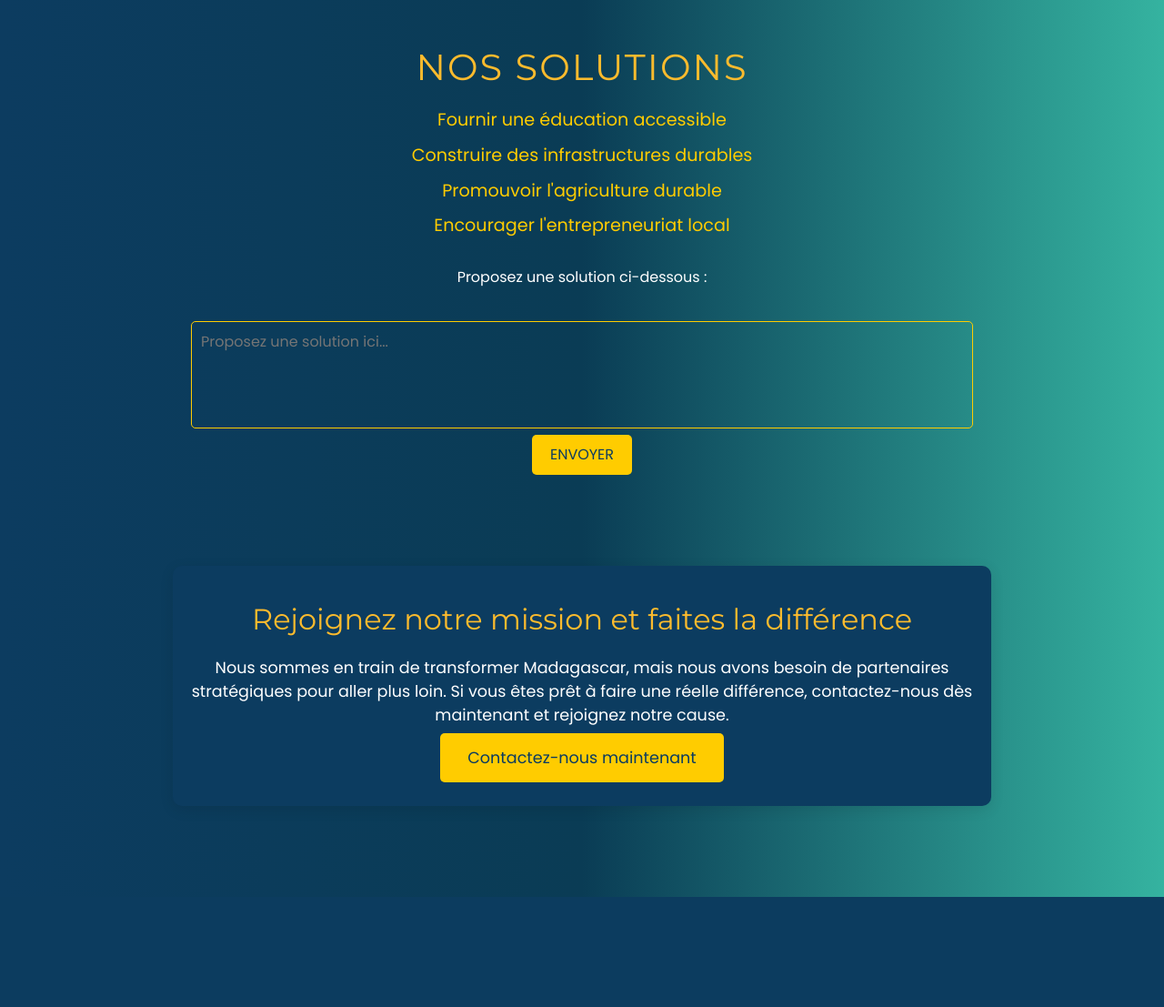
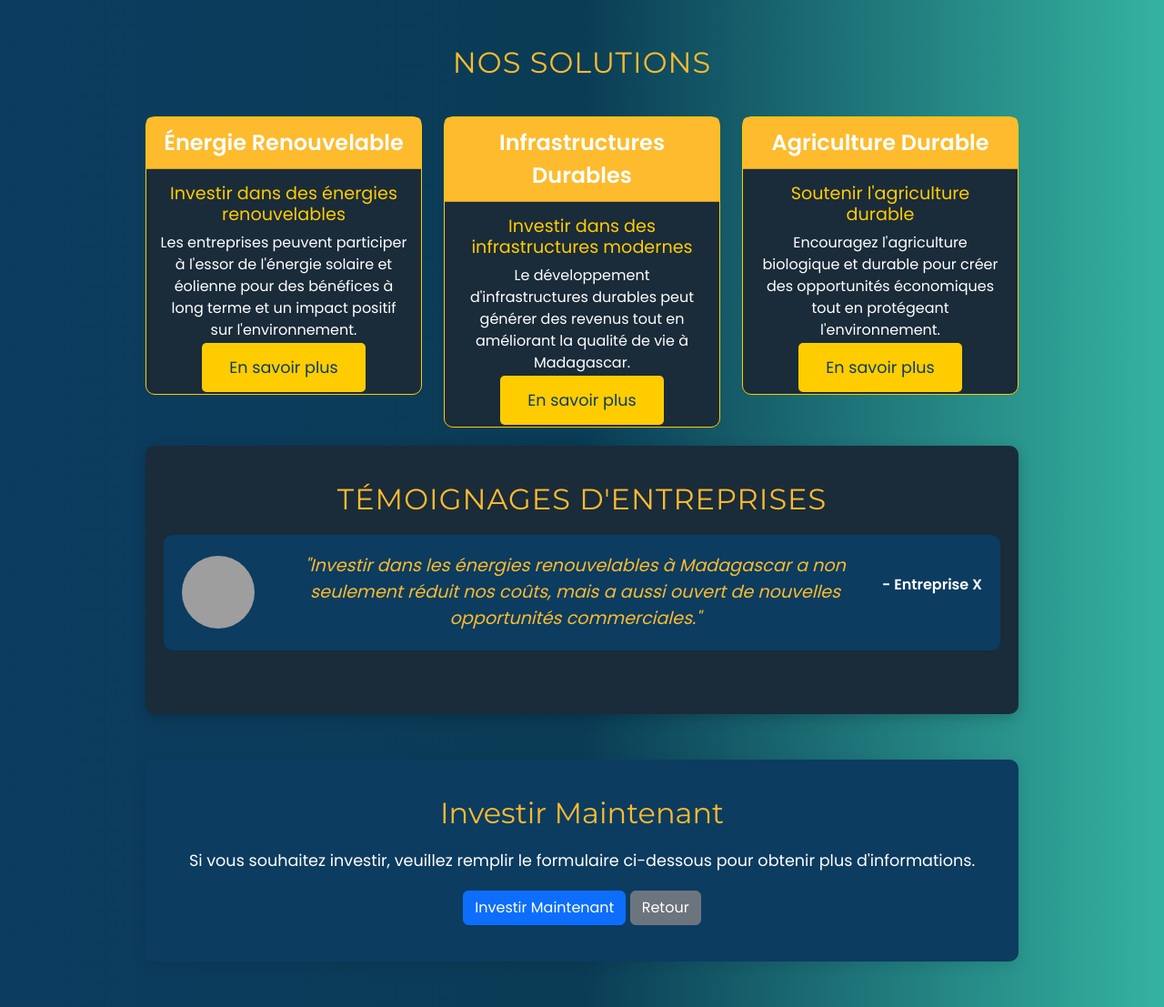
Before and after one commit to Yandie0413/HACKHA, a PHP site: page /solution.php in a window 1280 px wide. Shown: the whole page at 91% size. Before the commit the page ends 986 px from the top, so only its background shows below. Run offline with PHP 8.4, Linux system fonts and the light colour scheme; grey boxes are pictures that could not be loaded.

Commit message:
correction

```diff
--- a/create.php
+++ b/create.php
@@ -61,9 +61,6 @@
                         <a class="nav-link" href="home.php">Home</a>
                     </li>
                     <li class="nav-item">
-                        <a class="nav-link" href="problem.php">Problème</a>
-                    </li>
-                    <li class="nav-item">
                         <a class="nav-link" href="solution.php">Solution</a>
                     </li>
                     <li class="nav-item">
--- a/solution.php
+++ b/solution.php
@@ -4,9 +4,7 @@
     <meta charset="UTF-8">
     <meta name="viewport" content="width=device-width, initial-scale=1.0">
     <title>Solutions - Madagascar Pauvreté</title>
-    <!-- Liens vers les polices modernes -->
     <link href="https://fonts.googleapis.com/css2?family=Montserrat:wght@400;600&family=Poppins:wght@400;600&display=swap" rel="stylesheet">
-    <!-- Lien vers Bootstrap 5 CSS -->
     <link rel="stylesheet" href="https://cdn.jsdelivr.net/npm/bootstrap@5.3.0-alpha1/dist/css/bootstrap.min.css">
     <style>
         body {
@@ -19,80 +17,43 @@
 
         .container {
             padding: 50px 20px;
-            max-width: 900px;
+            max-width: 1000px;
             margin: 0 auto;
             text-align: center;
             animation: fadeIn 1.5s ease-out;
         }
 
         h2 {
-            font-size: 2.5rem;
+            font-size: 2rem;
             margin-bottom: 20px;
             color: #fdbb2d;
             text-transform: uppercase;
-            letter-spacing: 2px;
+            letter-spacing: 1px;
             font-family: 'Montserrat', sans-serif;
-            animation: fadeIn 1.5s ease-out;
         }
 
-        ul {
-            list-style: none;
-            padding-left: 0;
-            margin-bottom: 30px;
-            animation: fadeIn 2s ease-out;
+        .card {
+            margin: 20px 0;
+            background-color: #1a2b3a;
+            border: 1px solid #ffcc00;
+            border-radius: 10px;
+            color: #fff;
         }
 
-        li {
-            margin: 10px 0;
+        .card-header {
+            background-color: #fdbb2d;
+            font-size: 1.5rem;
+            font-weight: 600;
+            padding: 10px;
+        }
+
+        .card-body {
+            padding: 15px;
+        }
+
+        .card-title {
             font-size: 1.2rem;
             color: #ffcc00;
-            animation: fadeIn 2s ease-out;
-        }
-
-        li:hover {
-            color: #fdbb2d;
-            cursor: pointer;
-            transform: translateY(-5px);
-            transition: transform 0.3s, color 0.3s ease;
-        }
-
-        textarea {
-            margin-top: 20px;
-            padding: 10px;
-            width: 100%;
-            font-size: 1rem;
-            border: 1px solid #ffcc00;
-            background-color: transparent;
-            color: #fff;
-            border-radius: 5px;
-            resize: none;
-            transition: border 0.3s ease;
-        }
-
-        textarea:focus {
-            border: 1px solid #fdbb2d;
-            outline: none;
-        }
-
-        .cta-section {
-            background-color: #0c3c60;
-            padding: 40px 20px;
-            margin-top: 50px;
-            border-radius: 10px;
-            box-shadow: 0 4px 15px rgba(0, 0, 0, 0.1);
-        }
-
-        .cta-section h3 {
-            font-size: 2rem;
-            color: #fdbb2d;
-            font-family: 'Montserrat', sans-serif;
-            margin-bottom: 20px;
-        }
-
-        .cta-section p {
-            font-size: 1.1rem;
-            margin-bottom: 20px;
-            color: #fff;
         }
 
         .cta-btn {
@@ -116,79 +77,166 @@
             transform: translateY(1px);
         }
 
-        .submit-btn {
-            padding: 10px 20px;
-            background-color: #ffcc00;
-            color: #0c3c60;
-            border: none;
-            border-radius: 5px;
-            cursor: pointer;
-            text-transform: uppercase;
-        }
-
-        .submit-btn:hover {
-            background-color: #fdbb2d;
-            transform: scale(1.05);
-        }
-
-        .message-confirmation {
-            font-size: 1.5rem;
-            color: #fdbb2d;
-            margin-top: 20px;
-            display: none;
-        }
-
         @keyframes fadeIn {
             from { opacity: 0; transform: translateY(20px); }
             to { opacity: 1; transform: translateY(0); }
         }
+
+        /* Section témoignages améliorée */
+        .testimonials {
+            background-color: #1a2b3a;
+            padding: 40px 20px;
+            border-radius: 10px;
+            box-shadow: 0 4px 15px rgba(0, 0, 0, 0.2);
+        }
+
+        .testimonial-item {
+            display: flex;
+            flex-direction: row;
+            align-items: center;
+            justify-content: space-between;
+            margin-bottom: 30px;
+            background-color: #0c3c60;
+            padding: 20px;
+            border-radius: 10px;
+        }
+
+        .testimonial-item img {
+            border-radius: 50%;
+            width: 80px;
+            height: 80px;
+            object-fit: cover;
+        }
+
+        .testimonial-text {
+            font-style: italic;
+            font-size: 1.2rem;
+            color: #fdbb2d;
+            flex: 1;
+            margin-left: 15px;
+        }
+
+        .testimonial-author {
+            font-weight: bold;
+            color: #fff;
+        }
+
+        .testimonial-carousel .carousel-item img {
+            max-height: 120px;
+            object-fit: cover;
+            border-radius: 50%;
+            margin: 0 auto;
+        }
+
+        .investment-options {
+            background-color: #0c3c60;
+            padding: 40px 20px;
+            margin-top: 50px;
+            border-radius: 10px;
+            box-shadow: 0 4px 15px rgba(0, 0, 0, 0.1);
+        }
+
+        .investment-options h3 {
+            font-size: 2rem;
+            color: #fdbb2d;
+            font-family: 'Montserrat', sans-serif;
+            margin-bottom: 20px;
+        }
+
+        .investment-options p {
+            font-size: 1.1rem;
+            margin-bottom: 20px;
+            color: #fff;
+        }
+
+        .social-icons a {
+            margin: 0 10px;
+            font-size: 2rem;
+            color: #fff;
+            transition: color 0.3s ease;
+        }
+
+        .social-icons a:hover {
+            color: #fdbb2d;
+        }
     </style>
 </head>
 <body>
-    <!-- Section Solutions -->
     <div class="container" id="solutions">
         <h2>Nos Solutions</h2>
-        <ul>
-            <li>Fournir une éducation accessible</li>
-            <li>Construire des infrastructures durables</li>
-            <li>Promouvoir l'agriculture durable</li>
-            <li>Encourager l'entrepreneuriat local</li>
-        </ul>
-        <p>Proposez une solution ci-dessous :</p>
-        <textarea id="solutionMessage" placeholder="Proposez une solution ici..." rows="4"></textarea>
-        <br>
-        <button class="submit-btn" onclick="submitSolution()">Envoyer</button> <!-- Bouton envoyer -->
-        <p class="message-confirmation" id="confirmationMessage">Merci pour votre proposition !</p> <!-- Message de confirmation -->
-    </div>
 
-    <!-- Section Appel à l'action -->
-    <div class="cta-section container" id="contact">
-        <h3>Rejoignez notre mission et faites la différence</h3>
-        <p>Nous sommes en train de transformer Madagascar, mais nous avons besoin de partenaires stratégiques pour aller plus loin. Si vous êtes prêt à faire une réelle différence, contactez-nous dès maintenant et rejoignez notre cause.</p>
-        <a href="contact.php" class="cta-btn">Contactez-nous maintenant</a> <!-- Bouton lié à la page contact.php -->
-    </div>
+        <div class="row">
+            <div class="col-md-4">
+                <div class="card">
+                    <div class="card-header">Énergie Renouvelable</div>
+                    <div class="card-body">
+                        <h5 class="card-title">Investir dans des énergies renouvelables</h5>
+                        <p>Les entreprises peuvent participer à l'essor de l'énergie solaire et éolienne pour des bénéfices à long terme et un impact positif sur l'environnement.</p>
+                        <!-- Lien vers recherche Google sur les énergies renouvelables -->
+                        <a href="https://www.google.com/search?q=énergie+renouvelable+Madagascar" target="_blank" class="cta-btn">En savoir plus</a>
+                    </div>
+                </div>
+            </div>
 
-    <!-- Section Contact -->
-    <div class="container" id="contact">
-        <div class="social-icons">
-            <a href="https://www.facebook.com" target="_blank" class="fab fa-facebook"></a>
-            <a href="https://web.whatsapp.com" target="_blank" class="fab fa-whatsapp"></a>
-            <a href="https://www.instagram.com" target="_blank" class="fab fa-instagram"></a>
-            <a href="https://www.linkedin.com" target="_blank" class="fab fa-linkedin"></a>
-            <a href="mailto:contact@votreemail.com" target="_blank" class="fas fa-envelope"></a>
+            <div class="col-md-4">
+                <div class="card">
+                    <div class="card-header">Infrastructures Durables</div>
+                    <div class="card-body">
+                        <h5 class="card-title">Investir dans des infrastructures modernes</h5>
+                        <p>Le développement d'infrastructures durables peut générer des revenus tout en améliorant la qualité de vie à Madagascar.</p>
+                        <!-- Lien vers recherche Google sur les infrastructures durables -->
+                        <a href="https://www.google.com/search?q=infrastructure+durable+Madagascar" target="_blank" class="cta-btn">En savoir plus</a>
+                    </div>
+                </div>
+            </div>
+
+            <div class="col-md-4">
+                <div class="card">
+                    <div class="card-header">Agriculture Durable</div>
+                    <div class="card-body">
+                        <h5 class="card-title">Soutenir l'agriculture durable</h5>
+                        <p>Encouragez l'agriculture biologique et durable pour créer des opportunités économiques tout en protégeant l'environnement.</p>
+                        <!-- Lien vers recherche Google sur l'agriculture durable -->
+                        <a href="https://www.google.com/search?q=agriculture+durable+Madagascar" target="_blank" class="cta-btn">En savoir plus</a>
+                    </div>
+                </div>
+            </div>
+        </div>
+
+        <!-- Témoignages améliorés -->
+        <div class="testimonials">
+            <h2>Témoignages d'entreprises</h2>
+            <div class="testimonial-carousel carousel slide" data-bs-ride="carousel">
+                <div class="carousel-inner">
+                    <div class="carousel-item active">
+                        <div class="testimonial-item">
+                            <img src="company1.jpg" alt="Entreprise X">
+                            <div class="testimonial-text">"Investir dans les énergies renouvelables à Madagascar a non seulement réduit nos coûts, mais a aussi ouvert de nouvelles opportunités commerciales."</div>
+                            <p class="testimonial-author">- Entreprise X</p>
+                        </div>
+                    </div>
+                    <div class="carousel-item">
+                        <div class="testimonial-item">
+                            <img src="company2.jpg" alt="Entreprise Y">
+                            <div class="testimonial-text">"Les infrastructures modernes ont grandement amélioré notre efficacité opérationnelle et ont contribué à un retour sur investissement rapide."</div>
+                            <p class="testimonial-author">- Entreprise Y</p>
+                        </div>
+                    </div>
+                </div>
+            </div>
+        </div>
+
+        <!-- Section pour investir -->
+        <div class="investment-options">
+            <h3>Investir Maintenant</h3>
+            <p>Si vous souhaitez investir, veuillez remplir le formulaire ci-dessous pour obtenir plus d'informations.</p>
+            <a href="investe.php" class="btn btn-primary">Investir Maintenant</a>
+            <button onclick="window.history.back();" class="btn btn-secondary">Retour</button>
+
         </div>
     </div>
 
-    <script src="https://cdn.jsdelivr.net/npm/@popperjs/core@2.11.6/dist/umd/popper.min.js"></script>
-    <script src="https://cdn.jsdelivr.net/npm/bootstrap@5.3.0-alpha1/dist/js/bootstrap.min.js"></script>
-    <script>
-        function submitSolution() {
-            var message = document.getElementById('solutionMessage').value;
-            if (message.trim() !== '') {
-                document.getElementById('solutionMessage').value = ''; // Efface le message
-                document.getElementById('confirmationMessage').style.display = 'block'; // Affiche la confirmation
-            }
-        }
-    </script>
+    <!-- Scripts Bootstrap -->
+    <script src="https://cdn.jsdelivr.net/npm/bootstrap@5.3.0-alpha1/dist/js/bootstrap.bundle.min.js"></script>
 </body>
 </html>
```
Also changed, not shown: contact.php (+18 -1 lines), home.php (+26 -0 lines), index.php (deleted, +0 -66 lines), investe.php (added, +133 -0 lines), probleme.php (deleted, +0 -196 lines).
